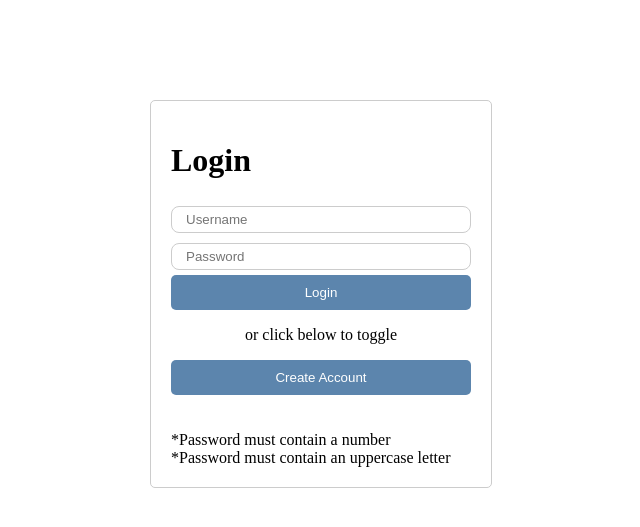
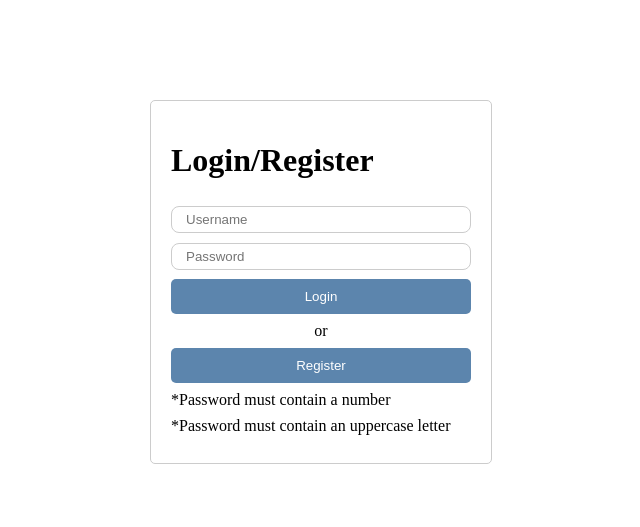
Before and after one commit to JZarins2324/itcapstone_lifestyleapp, a PHP site: page /pages/login.php in a window 1280 px wide. Shown: the top 527 px of the page, without its empty margins (319-959 px from the left). Run offline with PHP 8.4, Linux system fonts and the light colour scheme.

Commit message:
login clean up

```diff
--- a/assets/css/login.css
+++ b/assets/css/login.css
@@ -15,11 +15,6 @@ input[type="password"] {
   border-radius: 8px;
 }
 
-#change {
-  margin-top: 0rem;
-}
-
-#change,
 input[type="submit"] {
   width: 100%;
   padding: 10px;
@@ -30,6 +25,14 @@ input[type="submit"] {
   cursor: pointer;
 }
 
+#firstSubmit {
+  margin-top: .25rem;
+}
+
+p {
+  margin: .5rem 0;
+}
+
 .error-message {
   color: red;
   text-align: center;
--- a/assets/js/login.js
+++ /dev/null
@@ -1,19 +0,0 @@
-change = document.querySelector('#change');
-
-change.addEventListener('click', function () {
-  submitBtn = document.querySelector('#submit');
-  formTitle = document.querySelector('#formTitle');
-
-  if (submitBtn.value == "Login") {
-    submitBtn.value = "Create Account";
-    submitBtn.name = "Create Account";
-    formTitle.innerHTML = "Sign Up";
-    change.innerHTML = "Login"
-
-  } else if (submitBtn.value == "Create Account"){
-    submitBtn.value = "Login";
-    submitBtn.name = "Login";
-    formTitle.innerHTML = "Login";
-    change.innerHTML = "Create Account"
-  }
-});
--- a/pages/login.php
+++ b/pages/login.php
@@ -14,38 +14,23 @@ if (isset($_SESSION['error'])) {
 <html lang="en">
 <head>
     <meta charset="UTF-8">
-    <title>Login</title>
-    <!-- <link rel="stylesheet" type="text/css" href="../assets/css/app.css"> -->
+    <title>Login/Register</title>
 	<link rel="stylesheet" type="text/css" href="../assets/css/login.css">
 </head>
 <body>
 <div class="login-container">
-    <h1 id="formTitle">Login</h1>
+    <h1 id="formTitle">Login/Register</h1>
     <form method="post" action="../server/authenticate.php">
         <?= $errorMessage ?>
         <input type="text" name="username" placeholder="Username" required />
         <input type="password" name="password" placeholder="Password" required />
-        <input id="submit" name="Login" type="submit" value="Login" />
+        <input id="firstSubmit" name="login" type="submit" value="Login" />
+        <p style="text-align:center">or</p>
+        <input name="create" type="submit" value="Register">
     </form>
-    <p style="text-align:center">or click below to toggle</p>
-    <button id="change">Create Account</button>
-    <!-- <h1>Sign Up</h1>
-    <form method="post" action="../server/authenticate.php">
-        <input type="text" name="newUsername" placeholder="Username" required />
-        <input type="password" name="newPassword" placeholder="Password" required />
-        <input type="submit" value="signup" />
-    </form> -->
-    <?php
-        echo '<script src="../assets/js/login.js"></script>';
-        ?><br><br><?php
-        // echo "*Password must be 9-16 characters long"
-        ?><br><?php
-        echo "*Password must contain a number";
-        ?><br><?php
-        echo "*Password must contain an uppercase letter";
-        ?><br><?php
-        // echo "*Password may contain only the following special characters: \"!\", \"-\", \"_\"";
-    ?>
+    <p>*Password must contain a number</p>
+    <p>*Password must contain an uppercase letter</p>
+    <!-- <p>*Password may contain only the following special characters: "!", "-", "_"</p> -->
 </div>
 </body>
 </html>
--- a/server/authenticate.php
+++ b/server/authenticate.php
@@ -25,7 +25,7 @@ $stmt = $mysqli->prepare("SELECT * FROM users WHERE userName = ?");
 $stmt->bind_param("s", $username);
 $stmt->execute();
 
-if (isset($_POST["Create_Account"])) {
+if (isset($_POST["create"])) {
   $result = $stmt->get_result();
 	if ($result->num_rows === 0) {
     // Username does not exist, create a new account
@@ -47,7 +47,7 @@ if (isset($_POST["Create_Account"])) {
     header('Location: ../pages/login.php');
     exit();
   }
-} else if (isset($_POST['Login'])) {
+} else if (isset($_POST['login'])) {
   $result = $stmt->get_result();
 	if ($user = $result->fetch_assoc()) {
     if (password_verify($password, $user['userPass'])) {
```
